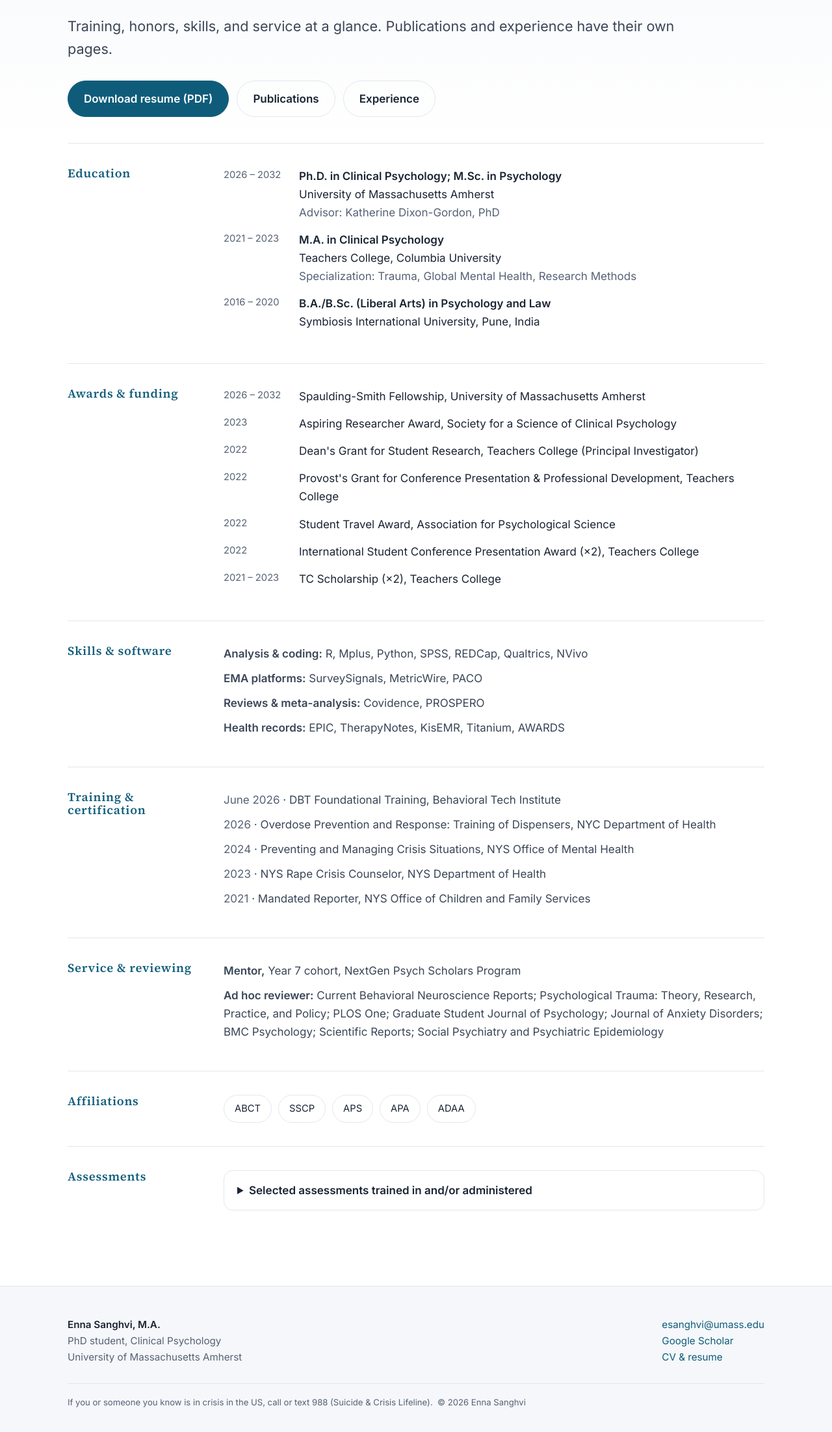
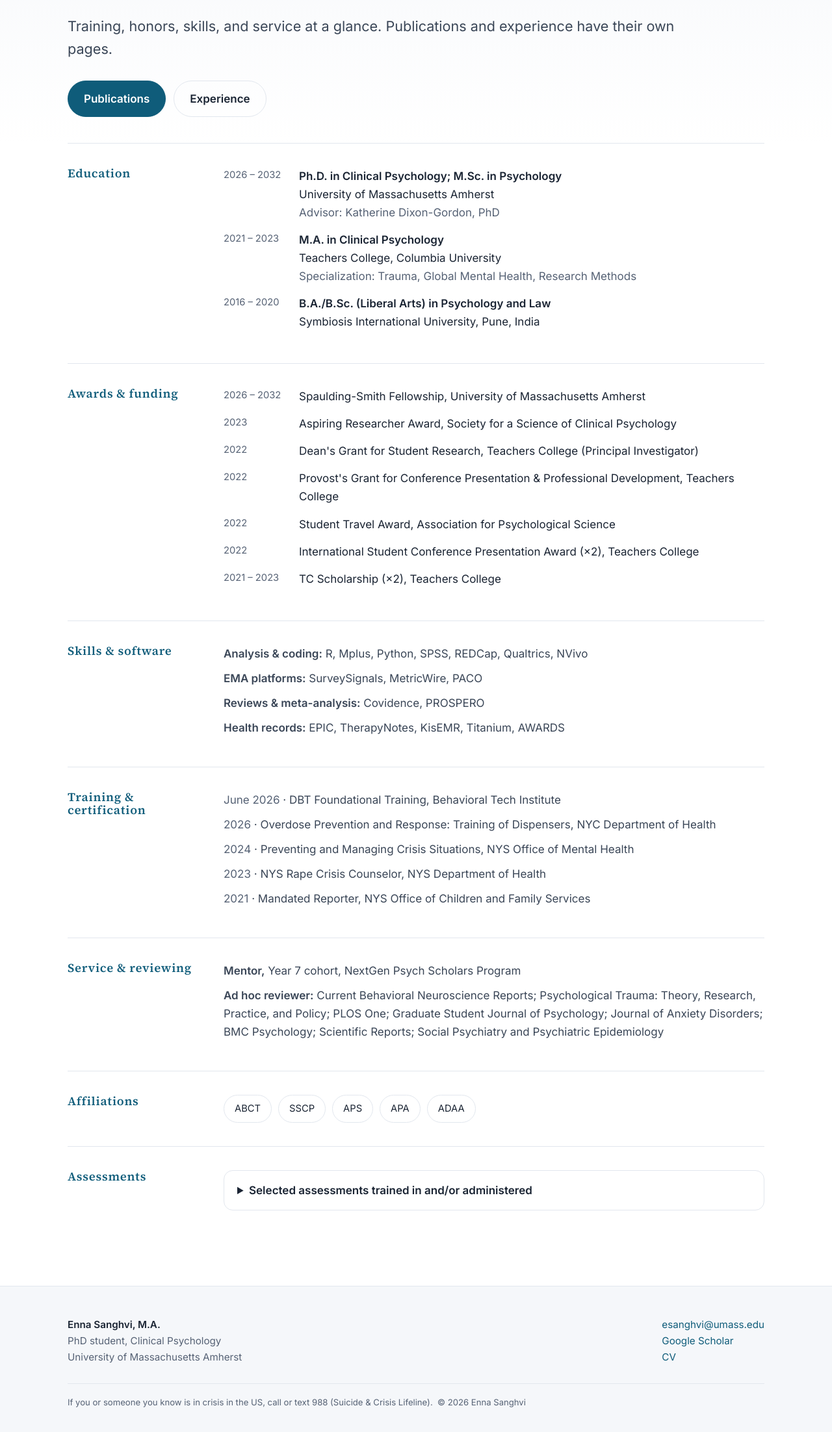
Before and after one commit to EnnaSanghvi/ennasanghvi.github.io, a plain HTML site: page cv.html in a window 1280 px wide. Shown: the part 282-2486 px from the top of the page at 65% size. Drawn offline with Linux system fonts and the light colour scheme.

Commit message:
Add files via upload

```diff
--- a/cv.html
+++ b/cv.html
@@ -4,7 +4,7 @@
 <meta charset="utf-8">
 <meta name="viewport" content="width=device-width,initial-scale=1">
 <title>CV | Enna Sanghvi</title>
-<meta name="description" content="Education, awards, skills, training, service, and affiliations. Download the resume.">
+<meta name="description" content="Education, awards, skills, training, service, and affiliations.">
 <link rel="preconnect" href="https://fonts.googleapis.com">
 <link rel="preconnect" href="https://fonts.gstatic.com" crossorigin>
 <link href="https://fonts.googleapis.com/css2?family=Inter:wght@400;500;600&family=Source+Serif+4:ital,wght@0,500;0,600;1,500;1,600&display=swap" rel="stylesheet">
@@ -25,7 +25,7 @@
   <span class="eyebrow">CV</span>
   <h1>The <span class="grad">details.</span></h1>
   <p class="lead">Training, honors, skills, and service at a glance. Publications and experience have their own pages.</p>
-  <div class="actions"><a class="btn primary" href="Enna_Sanghvi_Resume.pdf">Download resume (PDF)</a><a class="btn" href="publications.html">Publications</a><a class="btn" href="experience.html">Experience</a></div>
+  <div class="actions"><a class="btn primary" href="publications.html">Publications</a><a class="btn" href="experience.html">Experience</a></div>
 </div></section>
 
 <div class="wrap" style="padding-bottom:80px">
@@ -89,7 +89,7 @@
 <footer class="site-footer"><div class="wrap">
   <div class="foot-grid">
     <div><strong>Enna Sanghvi, M.A.</strong><br>PhD student, Clinical Psychology<br>University of Massachusetts Amherst</div>
-    <div><a href="mailto:esanghvi@umass.edu">esanghvi@umass.edu</a><br><a href="https://scholar.google.com/citations?user=xVCnvcsAAAAJ&amp;hl=en">Google Scholar</a><br><a href="cv.html">CV &amp; resume</a></div>
+    <div><a href="mailto:esanghvi@umass.edu">esanghvi@umass.edu</a><br><a href="https://scholar.google.com/citations?user=xVCnvcsAAAAJ&amp;hl=en">Google Scholar</a><br><a href="cv.html">CV</a></div>
   </div>
   <p class="fine">If you or someone you know is in crisis in the US, call or text 988 (Suicide &amp; Crisis Lifeline). &nbsp;© <span id="yr"></span> Enna Sanghvi</p>
 </div></footer>
```
Also changed, not shown: experience.html (+1 -1 lines), index.html (+1 -1 lines), publications.html (+1 -1 lines), research.html (+1 -1 lines), story.html (+1 -1 lines).
